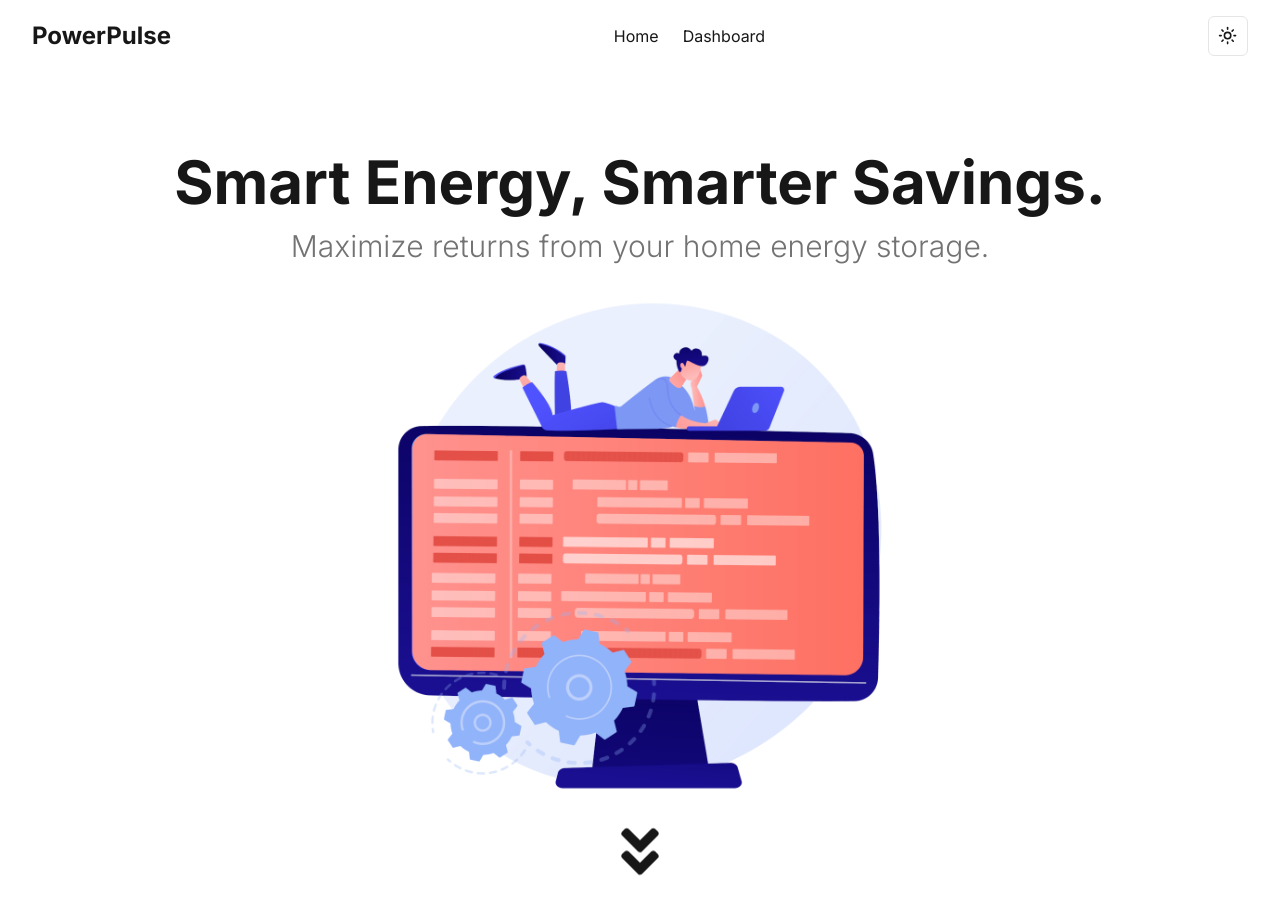
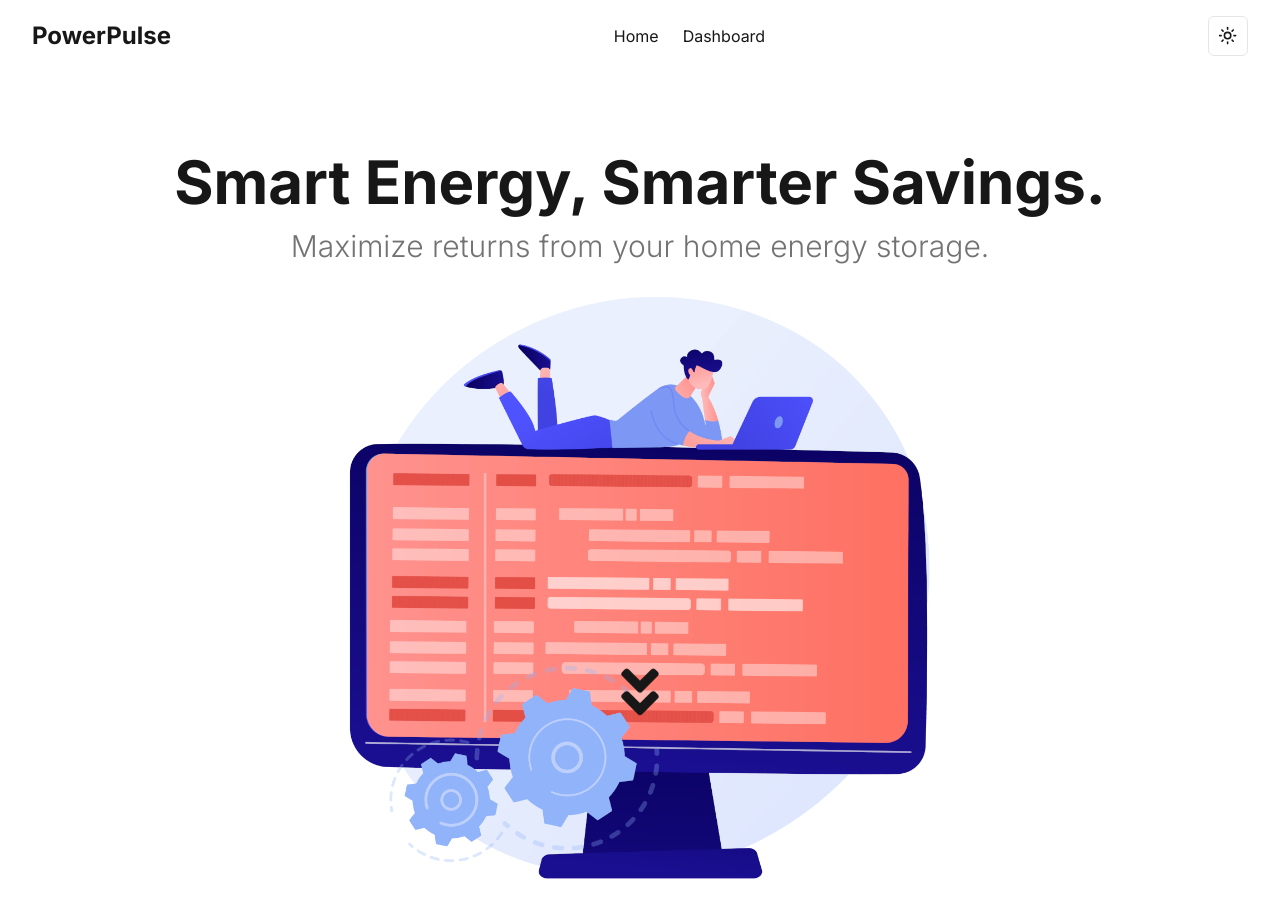
Before and after one commit to ErneG/PowerPulse, a Next.js app in the folder frontend/: page / in a window 1280 px wide. Shown: the top 918 px of the page. After the commit the page ends 889 px from the top, so only its background shows below. Built offline with nearby package versions, Linux system fonts and the light colour scheme.

Commit message:
Fix hero navigation

```diff
--- a/frontend/components/layout/navbar.tsx
+++ b/frontend/components/layout/navbar.tsx
@@ -15,7 +15,7 @@ export default function Navbar() {
     };
 
     return (
-        <header className="select-none">
+        <header className="select-none" id="navbar">
             <nav className="mx-auto justify-between px-4 md:flex md:items-center md:px-8 lg:max-w-7xl ">
                 <div className="flex items-center justify-between py-3 md:block md:py-5">
                     <Link href="/" onClick={handleClick}>
--- a/frontend/components/pages/hero.tsx
+++ b/frontend/components/pages/hero.tsx
@@ -1,18 +1,34 @@
 import Image from 'next/image';
 import { heroHeader } from '@/config';
 import { FaAngleDoubleDown } from 'react-icons/fa';
+import { useEffect, useState } from 'react';
 
 export default function HeroHeader() {
     const handleScroll = () => {
         window.scrollBy({
-            top: window.innerHeight,
+            top: window.innerHeight - 50,
             left: 0,
             behavior: 'smooth',
         });
     };
 
+    // Get the height of the navbar
+    const [navbarHeight, setNavbarHeight] = useState(0);
+
+    useEffect(() => {
+        const navbar = document.getElementById('navbar');
+        if (navbar) {
+            setNavbarHeight(navbar.offsetHeight);
+        }
+    }, []);
+
+    const sectionHeight = `calc(100vh - ${navbarHeight}px)`;
+
     return (
-        <section className="container flex flex-col gap-4 pt-4 text-center items-center lg:gap-8 lg:py-20  h-[calc(100vh - 64px)]">
+        <section
+            className="container flex flex-col pt-4 text-center items-center  justify-between lg:gap-8 lg:py-20  h-[calc(100vh)]"
+            style={{ height: sectionHeight }}>
+            <div className="flex flex-col items-center  h-[60vh] gap-6">
                 <div className="flex flex-1 flex-col items-center gap-4 text-center lg:gap-8">
                     <div className="space-y-4">
                         <h1 className="text-4xl font-bold lg:text-6xl">
@@ -23,16 +39,16 @@ export default function HeroHeader() {
                         </h2>
                     </div>
                 </div>
-            {heroHeader.image !== '' ? (
-                <div className="flex justify-center lg:justify-end">
+                <div className="flex">
                     <Image
                         src={heroHeader.image}
-                        width={500}
-                        height={500}
+                        width={600}
+                        height={600}
                         alt="Header image"
+                        className="rounded-xl"
                     />
                 </div>
-            ) : null}
+            </div>
             <div className="animate-bounce">
                 <FaAngleDoubleDown
                     className="text-6xl"
```
Lines whose indentation alone changed are shown as unchanged.
